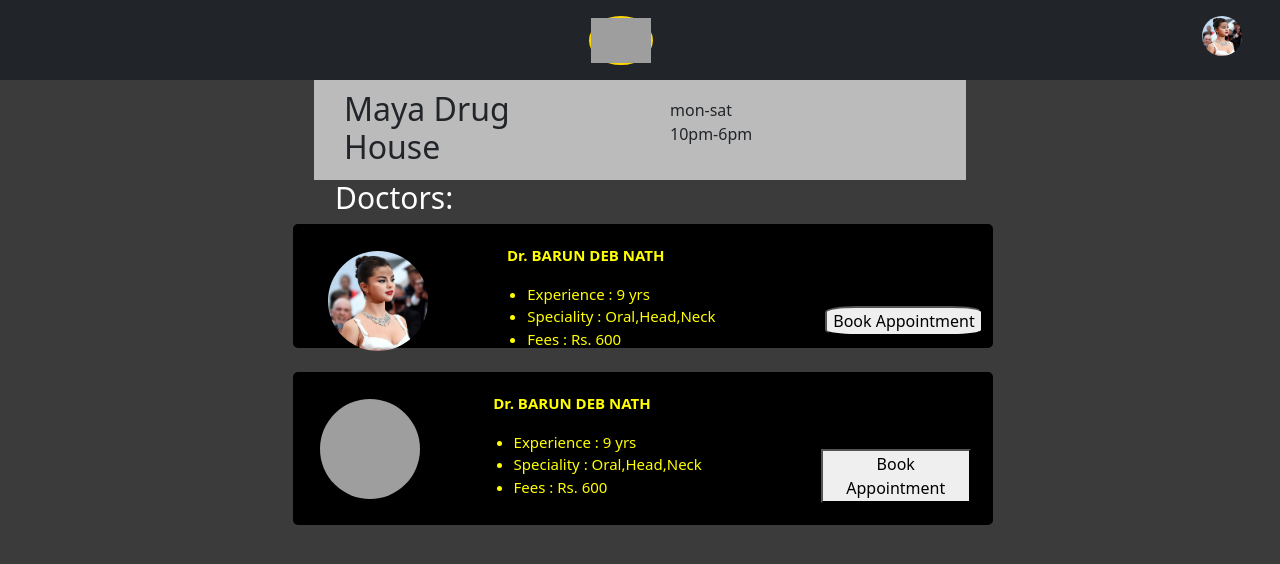
After one commit to watduwant/BookingSystem, a Django app: page /customer/clinicalldetails in a window 1280 px wide. The commit adds this page. Shown: the top 564 px of the page. Run offline with Django 3.2, Linux system fonts and the light colour scheme; a user stored in the database is signed in; grey boxes are pictures that could not be loaded.

```diff
--- a/customer/models.py
+++ b/customer/models.py
@@ -23,12 +23,13 @@ class Appointment(models.Model):
     PatientName  = models.CharField(max_length=200, verbose_name='patient_name')
     Age = models.IntegerField(null=False, blank=False, verbose_name='age')
     Sex = models.CharField(max_length=10, choices=Gender_Choices, verbose_name='gender')
+    phone = models.CharField(max_length=10, unique=True)
     Status = models.CharField(max_length=10, choices=Status_Choices, verbose_name='status', null=True, blank=True)
     Rank  = models.IntegerField(default=0 , verbose_name='rank')
     date  = models.DateField(auto_now_add=True, null=True, blank=True)
 
     def __str__(self):
-        return self.Customer.username + "--" + Service.get_name
+        return self.Customer.username + "--" + self.Service.get_name
 
     class Meta:
         ordering = ['date']
--- a/customer/urls.py
+++ b/customer/urls.py
@@ -3,5 +3,6 @@ from django.urls import path
 urlpatterns = [
         path('',home,name='customer-home'),
         path('account', account,name='account'),
-        path('clinic-details/<int:id>', clinic_details, name="clinic-details")
+        # path('clinic-details/<int:id>', clinic_details, name="clinic-details")
+        path('clinicalldetails', clinic_details, name="clinic-details")
         ]
--- a/customer/views.py
+++ b/customer/views.py
@@ -18,14 +18,23 @@ def home(request):
 def account(request):
     return render(request,'customer/account.html')
 
+# @login_required(login_url='login')
+# def clinic_details(request, id):
+#     shops = Shop.objects.all()
+#     context={
+#         'shops': shops
+#     }
+
+#     return render(request, "customer/clinic-details.html", context)
+
 @login_required(login_url='login')
-def clinic_details(request, id):
+def clinic_details(request):
     shops = Shop.objects.all()
     context={
         'shops': shops
     }
 
-    return render(request, "customer/clinic-details.html", context)
+    return render(request, "customer/clinicalldetails.html", context)
 
 def appointment(request):
     rank_alloted = Appointment.objects.filter(status="P")
--- a/templates/base.html
+++ b/templates/base.html
@@ -55,12 +55,12 @@
   </head>
   <body>
 
-    <nav style="width: 100%;" class="navbar navbar-dark bg-dark">
-      <div class="container-fluid">
-        <a style="border:2px solid gold;border-radius:50%;display:flex;justify-content:center;" class="navbar-brand p-0 mx-auto" href="#">
+    <nav style="width: 100%;height:5rem;" class="navbar navbar-dark bg-dark">
+      <div style="position: relative;" class="container-fluid">
+        <a style="border:2px solid gold;border-radius:50%;position:absolute;left:46%;" class="p-0" href="#">
           <img src={% static 'images/logo.png' %} class="img-fluid" width=60 alt="">
         </a>
-        <ul class="d-flex justify-content-start me-0 mb-2 mb-lg-0">
+        <ul style="position: absolute;right:3%" class="d-flex  me-0 ms-0 p-0 mb-2">
           <li class="dropdown-pic">
             <a class="dropdown-button" style="border-radius:50%;text-decoration: none;color:white;" href="#" id="navbarDropdown" role="button" data-bs-toggle="dropdown" aria-expanded="false">
               <img src={% static 'images/customer-profile.jpg' %} style="border-radius: 50%;" width=40 alt="">
--- /dev/null
+++ b/templates/customer/clinicalldetails.html
@@ -0,0 +1,154 @@
+{% extends "base.html" %} {% load static %}
+{% block content %}
+
+
+<style>
+  .row{
+    justify-content: center;
+    display: flex;
+   }
+
+
+
+ .frow{
+
+ width:700px;
+ justify-content: center;
+ display: flex;
+ border-radius: 5px;
+    border: 2px solid black;
+
+ }
+
+  /* Create two equal columns that floats next to each other */
+  .column {
+    align-content: center;
+    width: 25%;
+    padding: 10px;
+    padding-left: 30px;
+    height: 100px; /* Should be removed. Only for demonstration */
+  }
+  btn-holder {
+    border-radius: 20%;
+  }
+  .column1 {
+    align-content:center;
+    padding: 10px;
+
+    height: 120px; /* Should be removed. Only for demonstration */
+  }
+
+  .left, .right {
+    width: 25%;
+  }
+
+  .middle {
+    text-align: left;
+    width: 50%;
+  }
+  .img {
+    border-radius: 50%;
+
+  }
+  /* Clear floats after the columns */
+  .row:after {
+    content: "";
+    display: table;
+    clear: both;
+  }
+
+
+
+</style>
+
+
+
+<div class="row">
+  <div class="column" style="background-color:#bbb;">
+    <b><h2>Maya Drug <br>House</h2></b>
+
+  </div>
+  <div class="column" style="background-color:#bbb;">
+    <p>mon-sat &nbsp <br>10pm-6pm </p>
+    <i class="fa fa-clock-o"></i>
+    <p></p>
+  </div>
+</div>
+
+
+
+
+<h2 style="padding-left: 335px;color:white; font-size:30px;">Doctors:
+  </h2>
+<div class="container" style="padding-left: 223px;">
+<div class="frow" style="background-color:#000000;">
+
+
+      <div class="column1 left" >
+        <img src={% static 'images/customer-profile.jpg' %} alt="Avatar" style="width: 130px; height: 130px; padding :15px" class="rounded-circle">
+
+      </div>
+
+
+
+
+
+    <div class="column1 middle" style="color:#FFFF00;font-size:15px;padding :18px" >
+      <p><b>&nbsp&nbsp Dr. BARUN DEB NATH</b></p>
+  <ul>
+    <li>Experience : 9 yrs</li>
+    <li>Speciality : Oral,Head,Neck</li>
+    <li>Fees : Rs. 600</li>
+  </ul>
+    </div>
+
+
+
+
+
+  <div class="column1-right" style="display: flex;align-items:flex-end;margin-bottom: 10px;">
+      <button style="border-radius: 20%;" type="button">Book Appointment</button>
+  </div>
+</div>
+</div>
+<br>
+
+
+<div class="container" style="padding-left: 223px;">
+  <div class="frow" style="background-color:#000000;">
+
+
+        <div class="column1 left" >
+          <img src={% static 'images/doctor.png' %} alt="Avatar" style="width: 130px; height: 130px; padding :15px" class="rounded-circle">
+
+        </div>
+
+
+
+
+
+      <div class="column1 middle" style="color:#FFFF00;font-size:15px;padding :18px" >
+        <p><b>&nbsp&nbsp Dr. BARUN DEB NATH</b></p>
+    <ul>
+      <li>Experience : 9 yrs</li>
+      <li>Speciality : Oral,Head,Neck</li>
+      <li>Fees : Rs. 600</li>
+    </ul>
+      </div>
+
+
+
+
+
+    <div class="column1-right" >
+      <div class="btn-holder "style="padding: 75px 20px 20px 20px;
+      " >
+        <button type="button">Book Appointment</button>
+      </div>
+    </div>
+  </div>
+  </div>
+
+{% endblock content %}
+
+<link rel="stylesheet" href="https://cdnjs.cloudflare.com/ajax/libs/font-awesome/4.7.0/css/font-awesome.min.css">
```
Also changed, not shown: templates/customer/index.html (+49 -56 lines), customer/migrations/0012_appointment_phone.py (added), db.sqlite3.
